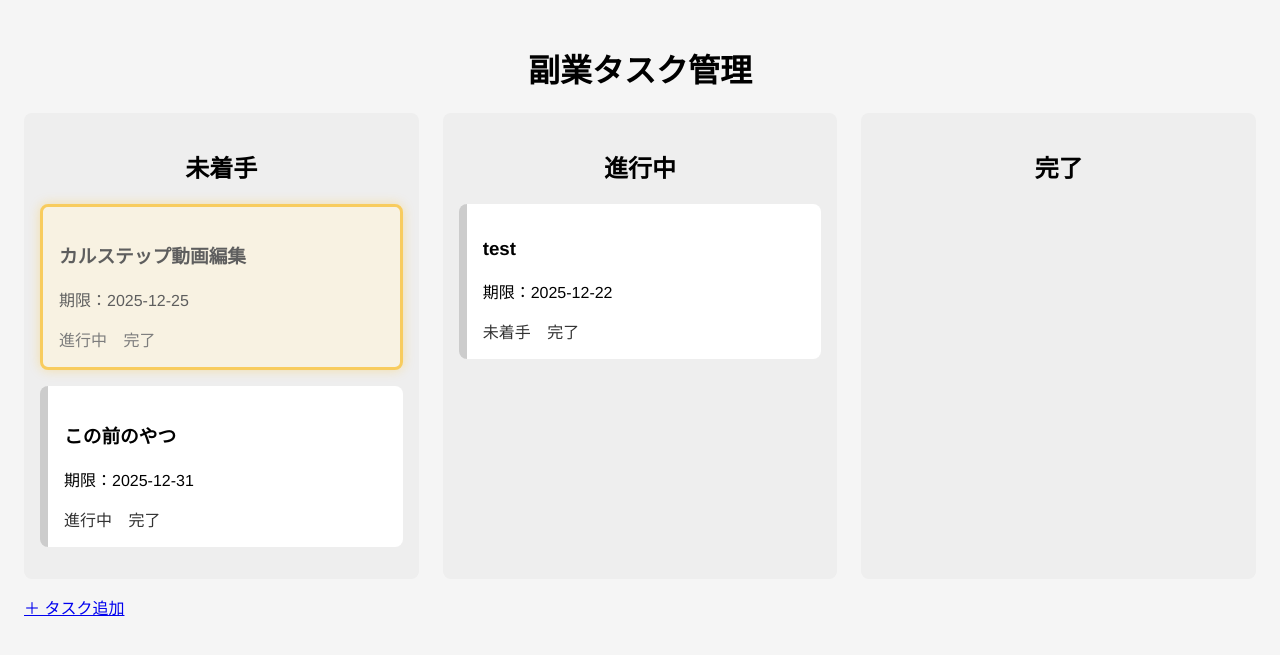
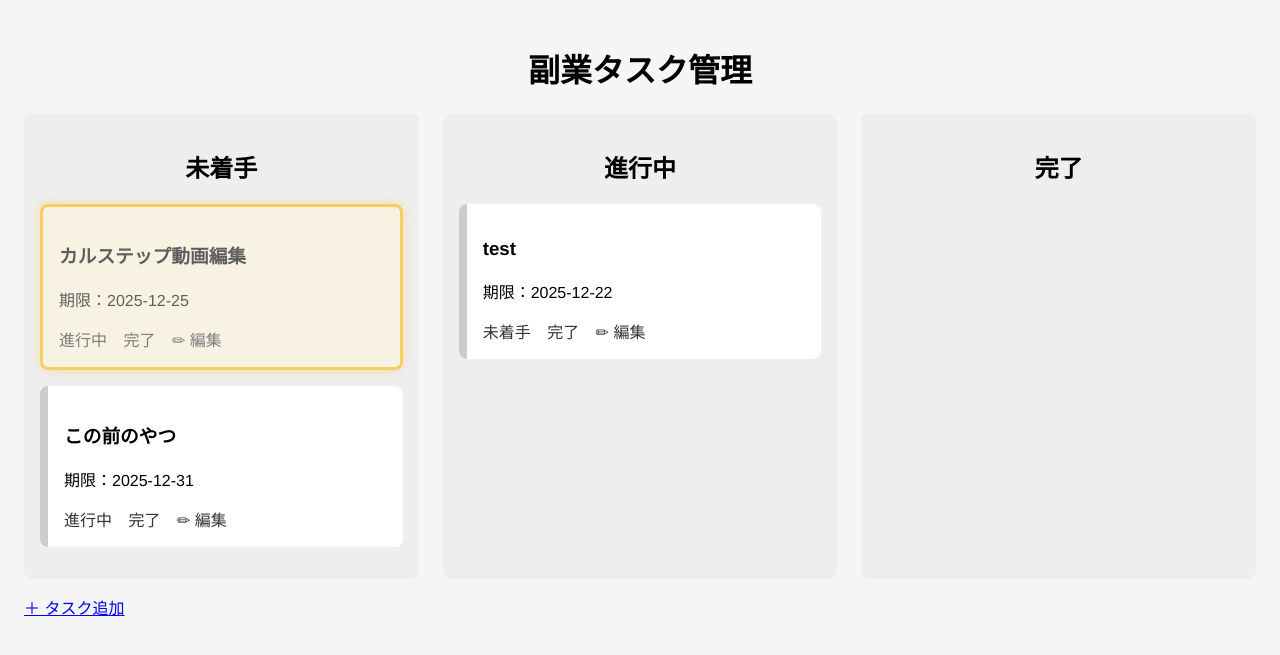
Before and after one commit to primaveratraveler-glitch/newtaskmanagement, a Flask app: page / in a window 1280 px wide. Shown: the top 655 px of the page. Run offline with Flask 3, Linux system fonts and the light colour scheme; data comes from the database, SQL or seed files in the repository.

Commit message:
Update task_card.html

```diff
--- a/templates/task_card.html
+++ b/templates/task_card.html
@@ -24,6 +24,8 @@
       <a href="/update_status/{{ task.id }}/done">完了</a>
     {% endif %}
 
+<a href="/edit/{{ task.id }}" class="edit-btn">✏ 編集</a>
+
     {% if task.status == 'done' %}
       <a href="/delete/{{ task.id }}" class="delete">削除</a>
     {% endif %}
```
